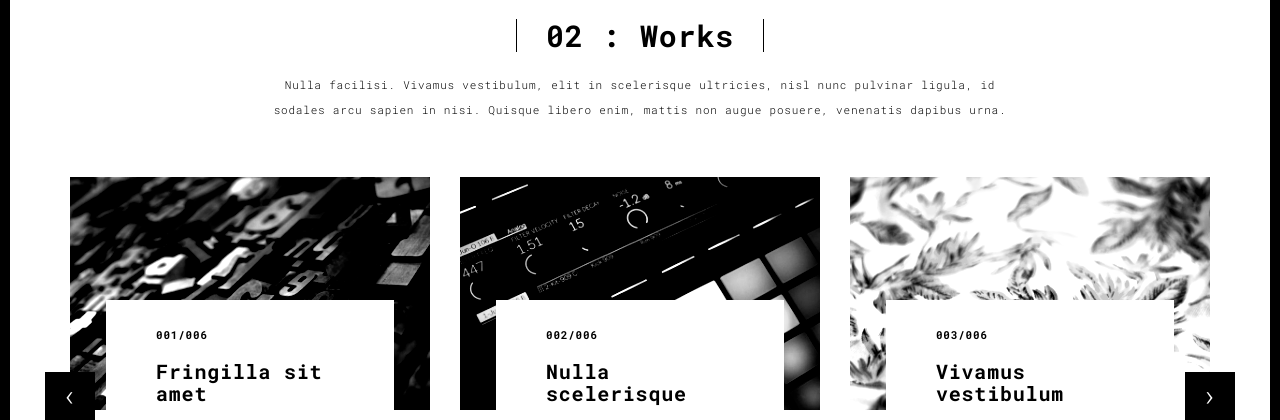
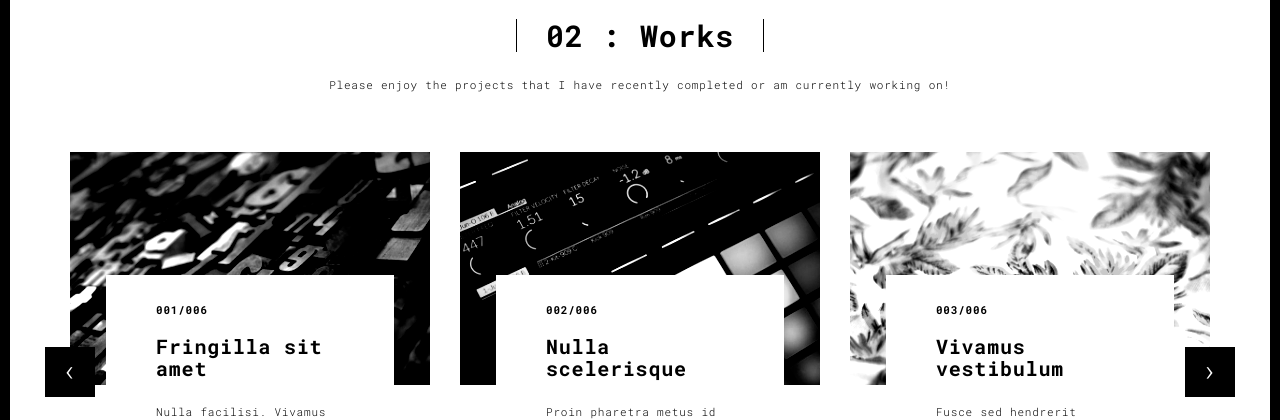
Before and after one commit to VukoVlahovic/portfolio, a Flask app: page /works.html in a window 1280 px wide. Shown: the part 90-510 px from the top of the page. Run offline with Flask 3, Linux system fonts and the light colour scheme; some libraries are stand-ins or nearby versions.

Commit message:
Changed the subheader text to something more appropriate.

```diff
--- a/templates/works.html
+++ b/templates/works.html
@@ -56,7 +56,7 @@
       <div class="col-sm-8 col-sm-offset-2 section-container-spacer">
         <div class="text-center">
           <h1 class="h2">02 : Works</h1>
-          <p>Nulla facilisi. Vivamus vestibulum, elit in scelerisque ultricies, nisl nunc pulvinar ligula, id sodales arcu sapien in nisi. Quisque libero enim, mattis non augue posuere, venenatis dapibus urna.</p>
+          <p>Please enjoy the projects that I have recently completed or am currently working on!</p>
         </div>
       </div>
 
```
Also changed, not shown: 1 other file.
